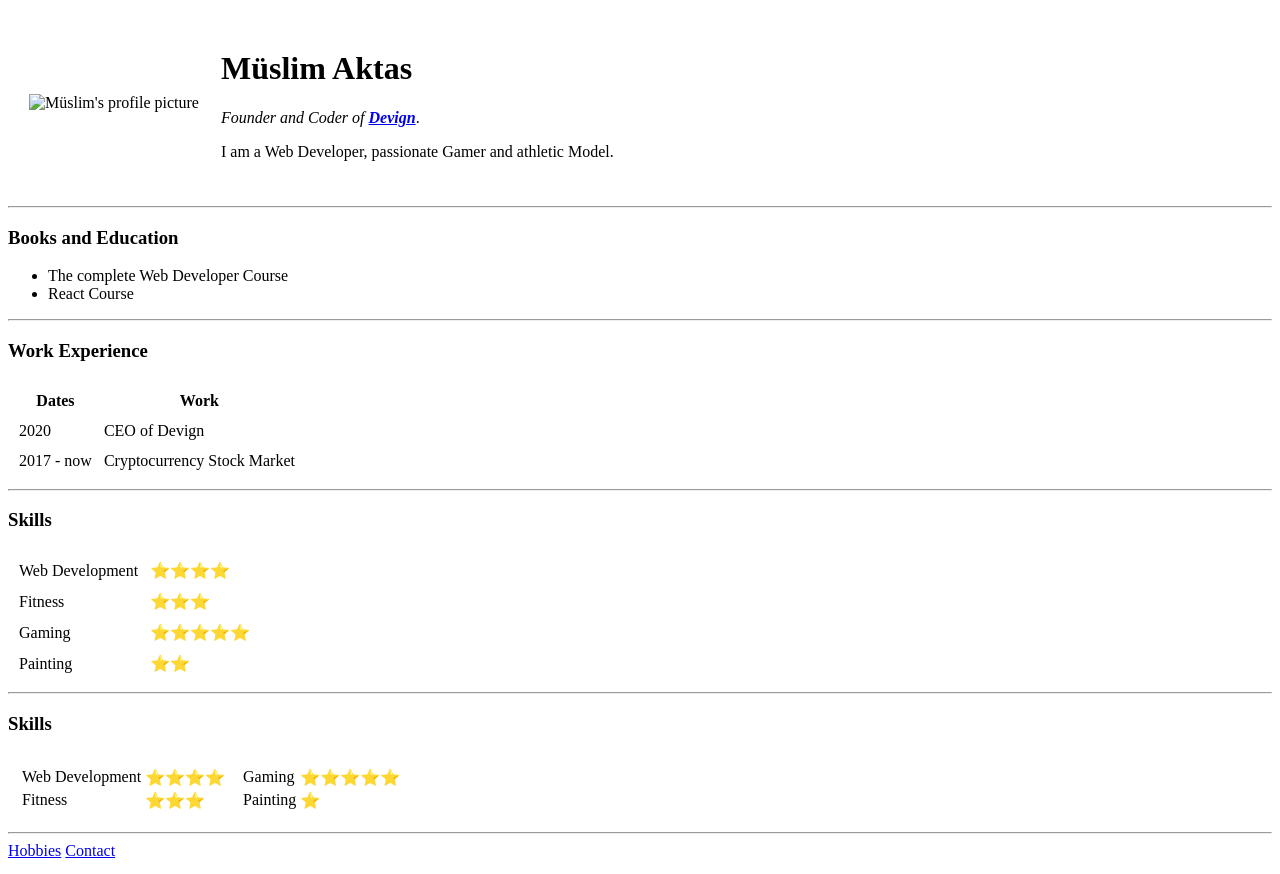
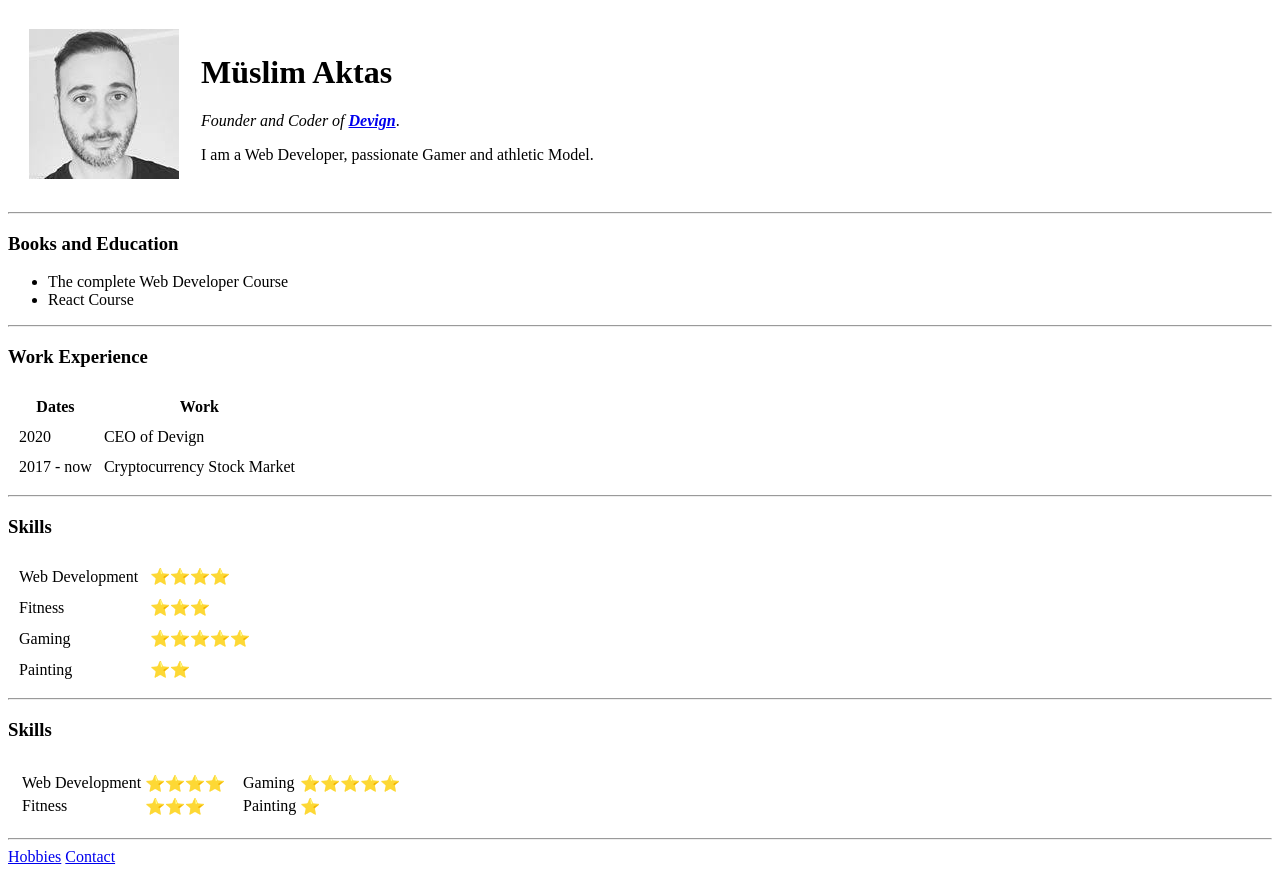
Before and after one commit to MueAkt/cv, a plain HTML site: page index.html in a window 1280 px wide. Drawn offline with Linux system fonts and the light colour scheme.

Commit message:
Update index.html

```diff
--- a/index.html
+++ b/index.html
@@ -9,7 +9,7 @@
 <body>
   <table cellspacing="20">
     <tr>
-      <td><img src="images/Mueslim.jpeg" alt="Müslim's profile picture"></td>
+      <td><img src="images/Müslim.jpeg" alt="Müslim's profile picture"></td>
       <td>
         <h1>Müslim Aktas</h1>
         <p><em>Founder and Coder of <strong><a href="http://website.erstellen.lassen.berlin/">Devign</a></strong></em>.</p>
```
